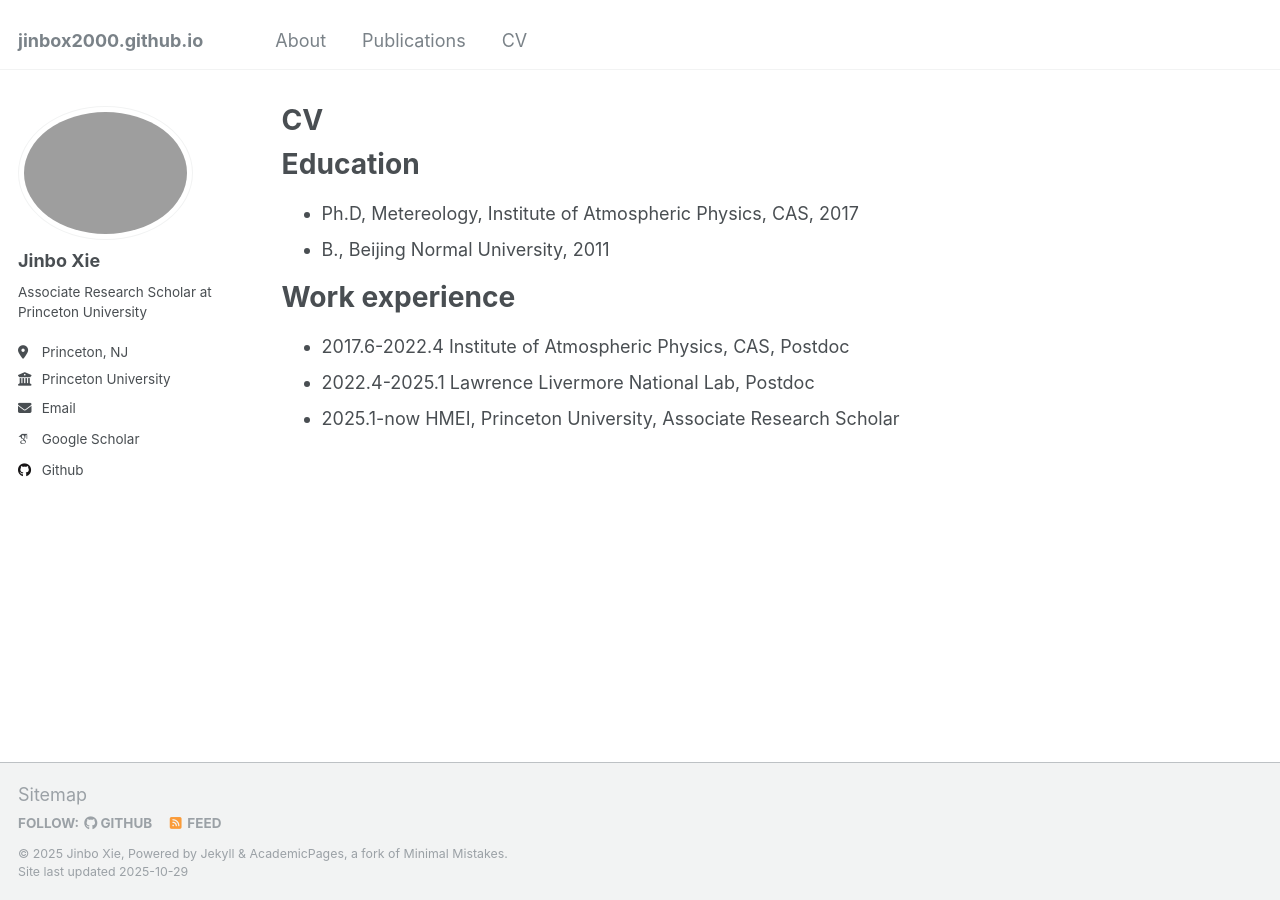
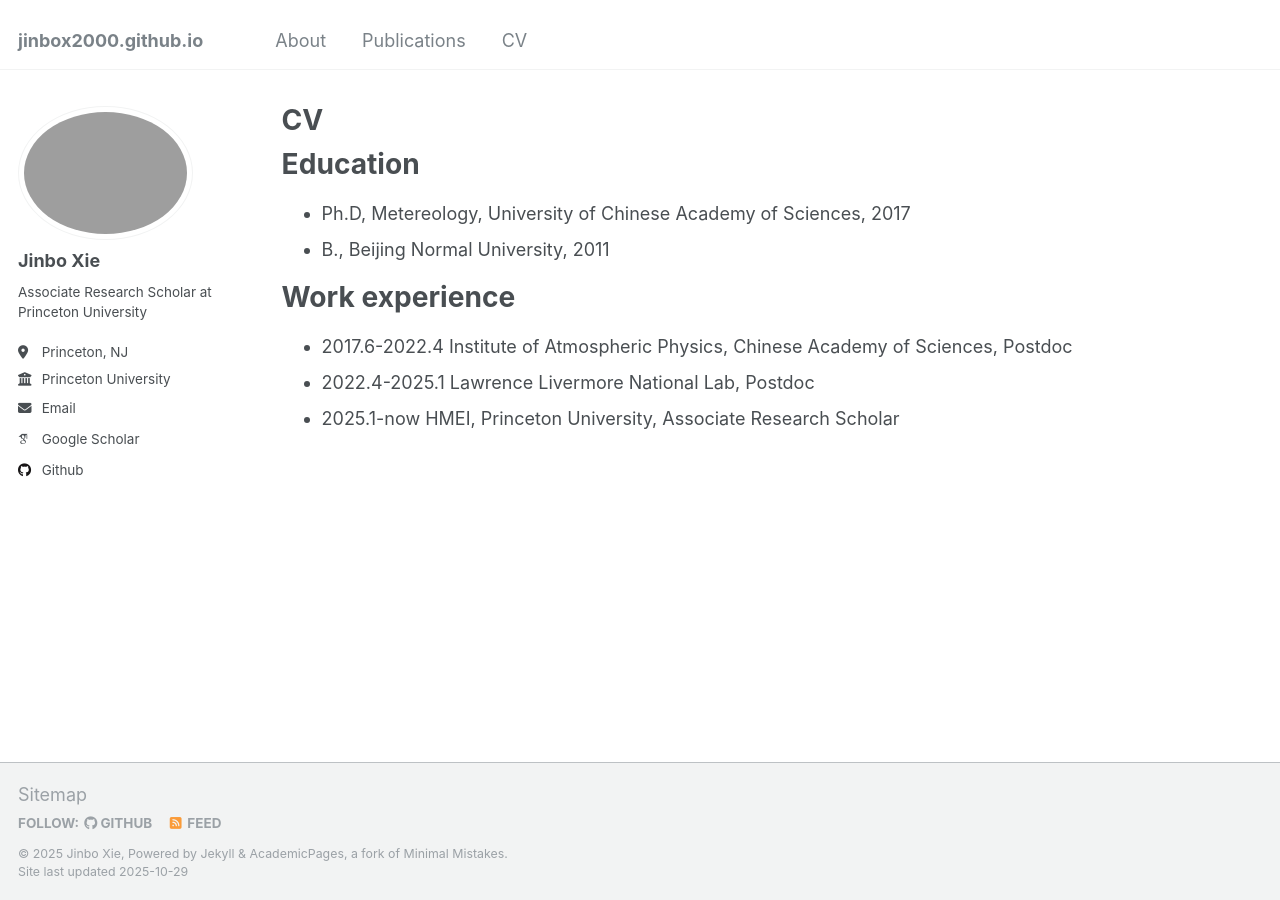
Before and after one commit to jinbox2000/jinbox2000.github.io, a Jekyll site: the page built from _pages/cv.md, in a window 1280 px wide. Built offline with Jekyll 4.4.1, drawn with Linux system fonts in a browser that asks for light colours; some web fonts are replaced.

Commit message:
Update cv.md

```diff
--- a/_pages/cv.md
+++ b/_pages/cv.md
@@ -11,11 +11,11 @@ redirect_from:
 
 Education
 ======
-* Ph.D, Metereology, Institute of Atmospheric Physics, CAS, 2017
+* Ph.D, Metereology, University of Chinese Academy of Sciences, 2017
 * B., Beijing Normal University, 2011
 
 Work experience
 ======
-* 2017.6-2022.4 Institute of Atmospheric Physics, CAS, Postdoc
+* 2017.6-2022.4 Institute of Atmospheric Physics, Chinese Academy of Sciences, Postdoc
 * 2022.4-2025.1 Lawrence Livermore National Lab, Postdoc
 * 2025.1-now        HMEI, Princeton University, Associate Research Scholar
```
